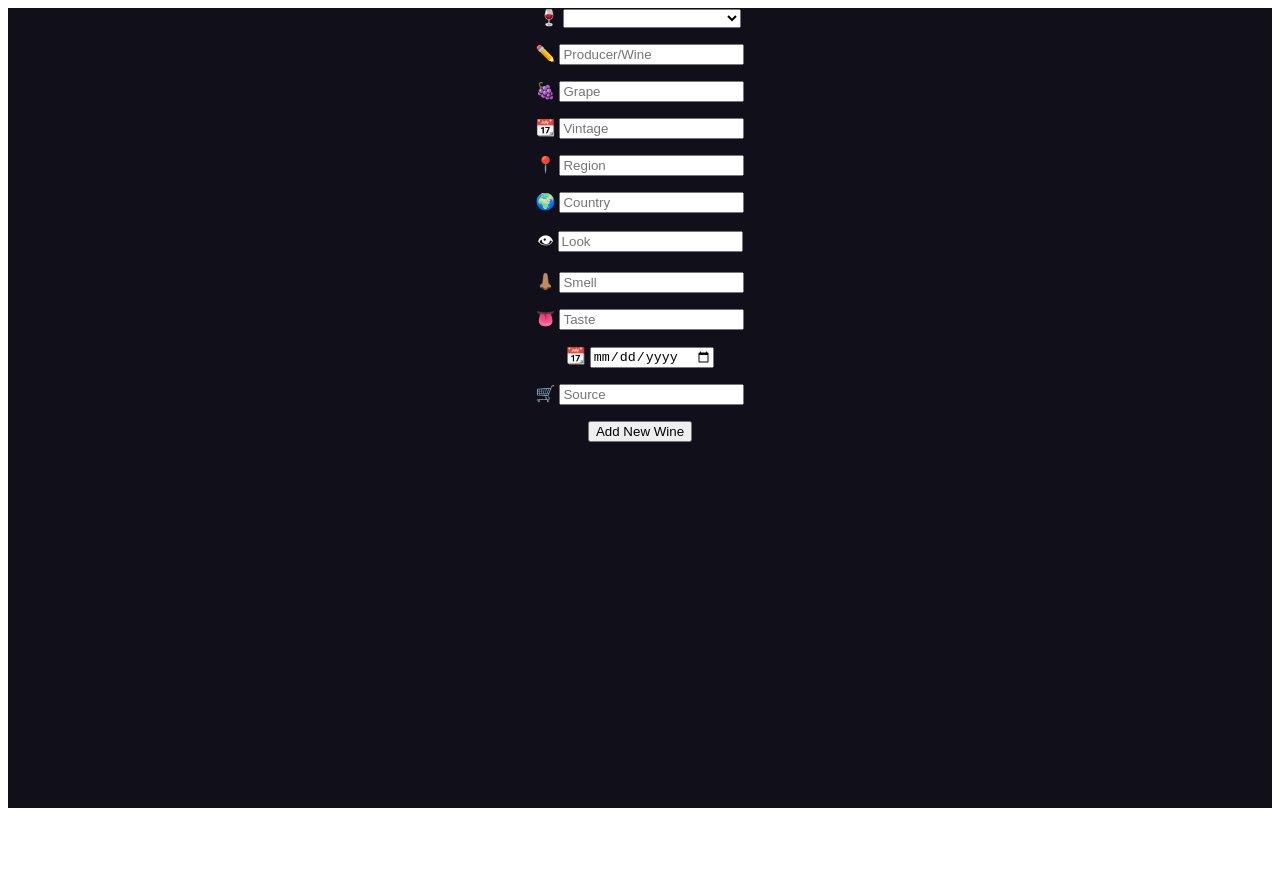
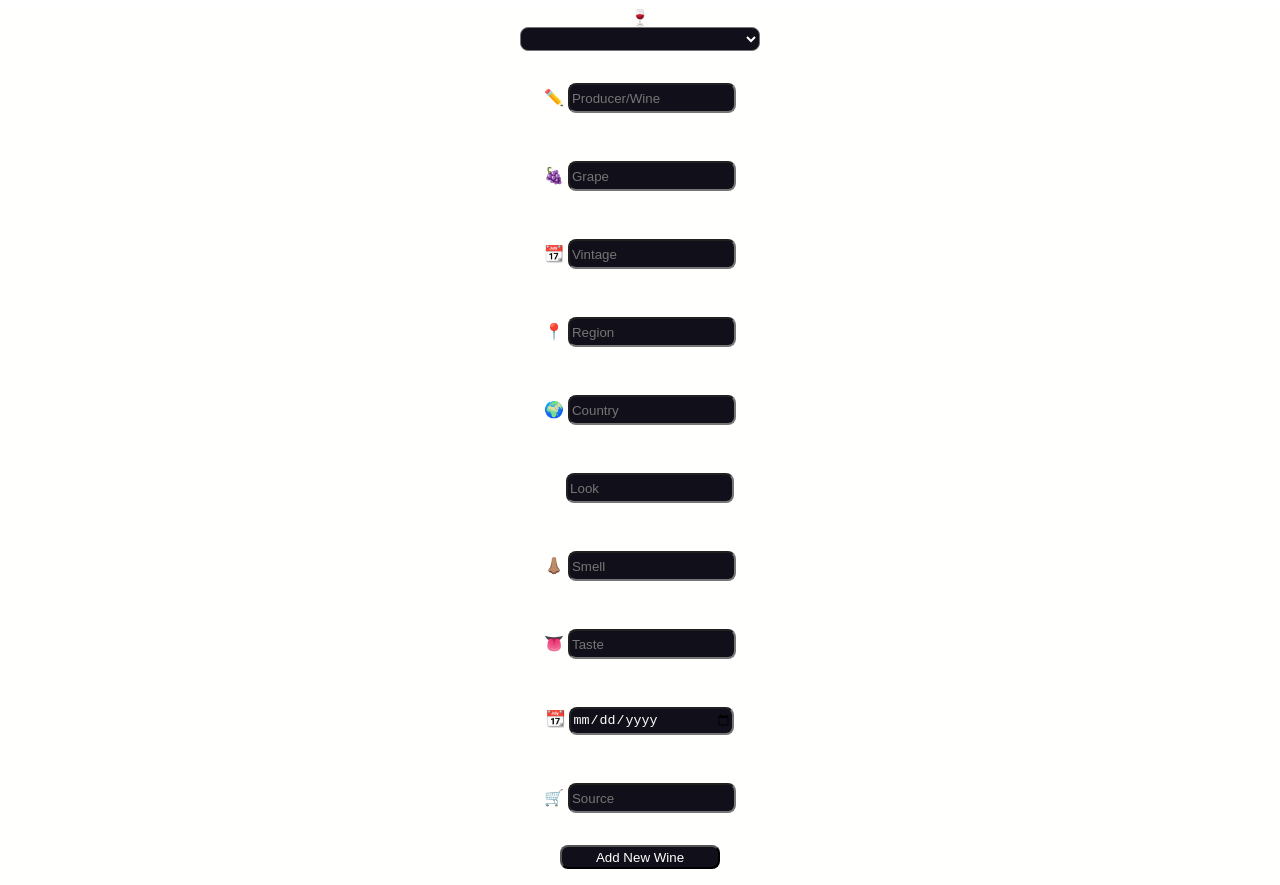
Before and after one commit to benjaminprat/clink-fe, a Vue app: page /wines/new in a window 1280 px wide. Before the commit the page ends 816 px from the top, so only its background shows below. Built offline with nearby package versions, Linux system fonts and the light colour scheme.

Commit message:
Remove data

```diff
--- a/src/views/WinesCreate.vue
+++ b/src/views/WinesCreate.vue
@@ -1,168 +1,18 @@
 <template>
   <div id="create">
-    <!-- <h1>{{ message }}</h1> -->
-    <div class="form">
-      <form v-on:submit.prevent="submit()">
-        <!-- <label for="style">Wine Style: </label> -->
-        🍷
-        <select
-          required
-          name="style"
-          id="style"
-          v-model="style"
-          placeholder="Wine Style"
-        >
-          <option value="sparkling">Sparkling</option>
-          <option value="light-white">Light-Bodied White Wine</option>
-          <option value="full-white">Full-Bodied White Wine</option>
-          <option value="aromatic-white">Aromatic White Wine</option>
-          <option value="rose">Rosé</option>
-          <option value="light-red">Light-Bodied Red Wine</option>
-          <option value="medium-red">Medium-Bodied Red Wine</option>
-          <option value="full-red">Full-Bodied Red Wine</option>
-          <option value="dessert">Dessert</option>
-        </select>
-
-        <p>
-          ✏️
-          <input
-            type="text"
-            v-model="producer_wine"
-            placeholder="Producer/Wine"
-          />
-        </p>
-        <p>
-          <!-- <label>grape: </label> -->
-          🍇
-          <input type="text" v-model="grape" placeholder="Grape" />
-        </p>
-
-        <p>
-          <!-- <label>Vintage: </label> -->
-          📆
-          <input type="text" v-model="vintage" placeholder="Vintage" />
-        </p>
-        <p>
-          <!-- <label>region: </label> -->
-          📍
-          <input type="text" v-model="region" placeholder="Region" />
-        </p>
-        <!-- ⭐️
-        <button class="star">★✭★</button> -->
-        <!-- <label for="opinion">Overall Opinion: </label>
-
-        <select name="opinion" id="opinion" v-model="opinion">
-          <option value="🍷">🍷</option>
-          <option value="🍷🍷">🍷🍷</option>
-          <option value="🍷🍷🍷">🍷🍷🍷</option>
-          <option value="🍷🍷🍷🍷">🍷🍷🍷🍷</option>
-          <option value="🍷🍷🍷🍷🍷">🍷🍷🍷🍷🍷</option>
-        </select> -->
-        <p>
-          <!-- <label>region: </label> -->
-          🌍
-          <input type="text" v-model="country" placeholder="Country" />
-        </p>
-        <p>
-          <!-- <label>Look: </label> -->
-          👁
-          <input type="text" placeholder="Look" v-model="look" />
-        </p>
-        <p>
-          <!-- <label>Smell: </label> -->
-          👃🏽
-          <input type="text" placeholder="Smell" v-model="smell" />
-        </p>
-        <p>
-          <!-- <label>Taste: </label> -->
-          👅
-          <input type="text" placeholder="Taste" ref="" v-model="taste" />
-        </p>
-        <p>
-          <!-- <label>Date Tasted: </label> -->
-          📆
-          <input
-            type="date"
-            name="date"
-            required
-            pattern="\d{4}-\d{2}-\d{2}"
-            v-model="date_tasted"
-          />
-        </p>
-        <p>
-          <!-- <label>Purchase Point: </label> -->
-          🛒
-          <input type="text" placeholder="Source" v-model="purchase_point" />
-        </p>
-
-        <input type="submit" class="button" value="Add New Wine" />
-      </form>
-    </div>
-    <br />
+    <Form/>
   </div>
 </template>
 
 <script>
-import axios from "axios";
+import Form from '@/components/Form.vue'
 export default {
-  data: function () {
-    return {
-      message: "Add A New Wine",
-      opinion: "",
-      look: "",
-      smell: "",
-      taste: "",
-      date_tasted: "",
-      purchase_point: "",
-      entries: [],
-      wines: [],
-      entry: {},
-      style: "",
-      producer_wine: "",
-      grape: "",
-      region: "",
-      vintage: "",
-      country: "",
-    };
-  },
+  name:'WinesCreate',
+  components: {
+    Form
+  }
+}
 
-  methods: {
-    submit: function () {
-      var wineParams = {
-        style: this.style,
-        producer_wine: this.producer_wine,
-        grape: this.grape,
-        region: this.region,
-        country: this.country,
-        vintage: this.vintage,
-      };
-      var entryParams = {
-        wine_id: "",
-        opinion: this.opinion,
-        look: this.look,
-        smell: this.smell,
-        taste: this.taste,
-        date_tasted: this.date_tasted,
-        purchase_point: this.purchase_point,
-      };
-      axios.post("api/wines", wineParams).then((response) => {
-        entryParams.wine_id = response.data.id;
-        this.wines.push(response.data);
-        return axios
-          .post("/api/entries", entryParams)
-          .then((response) => {
-            console.log(response);
-            // var entry = response.data;
-            this.entries.push(response.data);
-            this.$router.push("/cards/" + response.data.id);
-          })
-          .catch((error) => {
-            this.errors = error.response.data.errors;
-          });
-      });
-    },
-  },
-};
 </script>
 
 <style></style>
```
